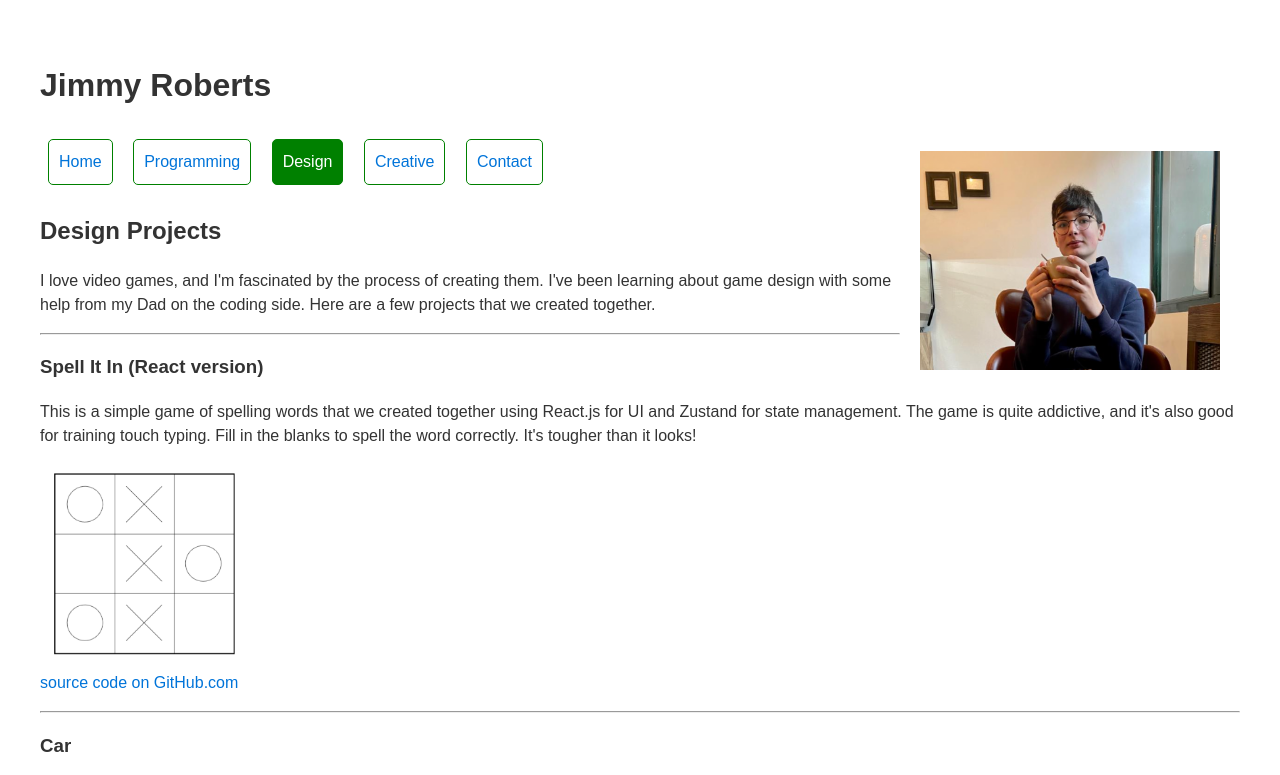
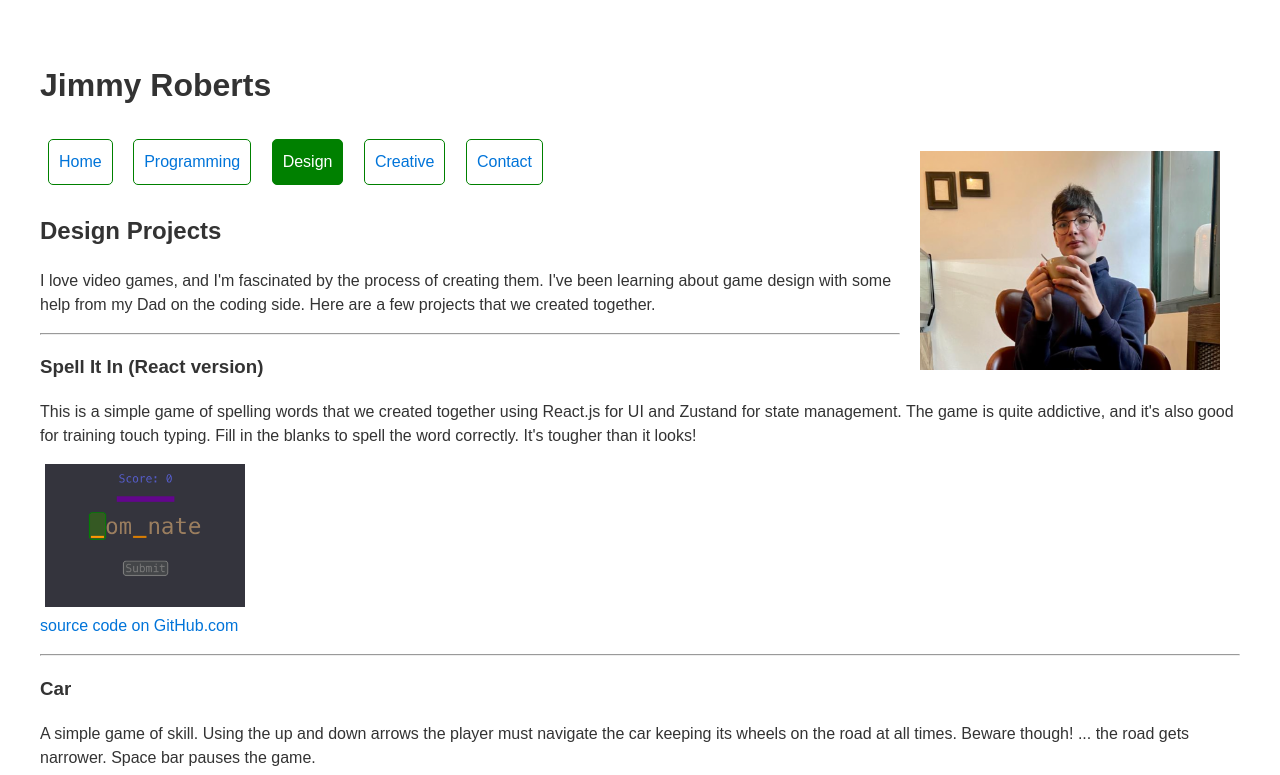
Before and after one commit to jimicek09/jimmyroberts.cz, a plain HTML site: page projects-design.html in a window 1280 px wide. Shown: the top 775 px of the page. Drawn offline with Linux system fonts and the light colour scheme.

Commit message:
fix image

```diff
--- a/projects-design.html
+++ b/projects-design.html
@@ -35,7 +35,7 @@
 
 <p>
 	<a href="https://classy-snickerdoodle-543b1b.netlify.app/" target="_blank">
-		<img class="projectImage" src="./images/Noughts_And_Crosses.png" alt="Noughts and Crosses live demo" />
+		<img class="projectImage" src="./images/spell-it-in-react-version.png" alt="Spell it in - live demo" />
 	</a>
 	<br>
 	<a href="https://github.com/xoundboy/spell-react" target="_blank">source code on GitHub.com</a>
```
